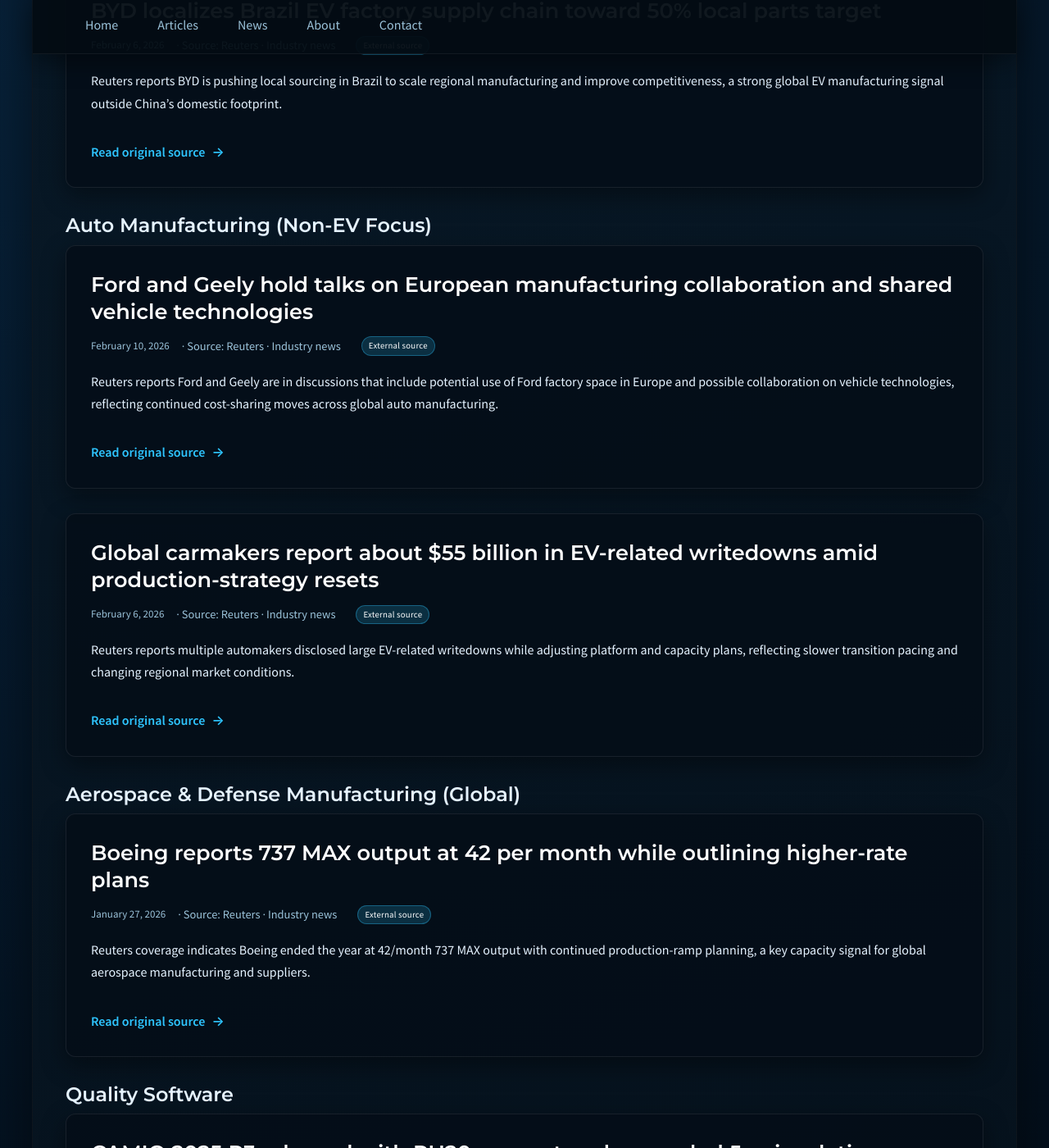
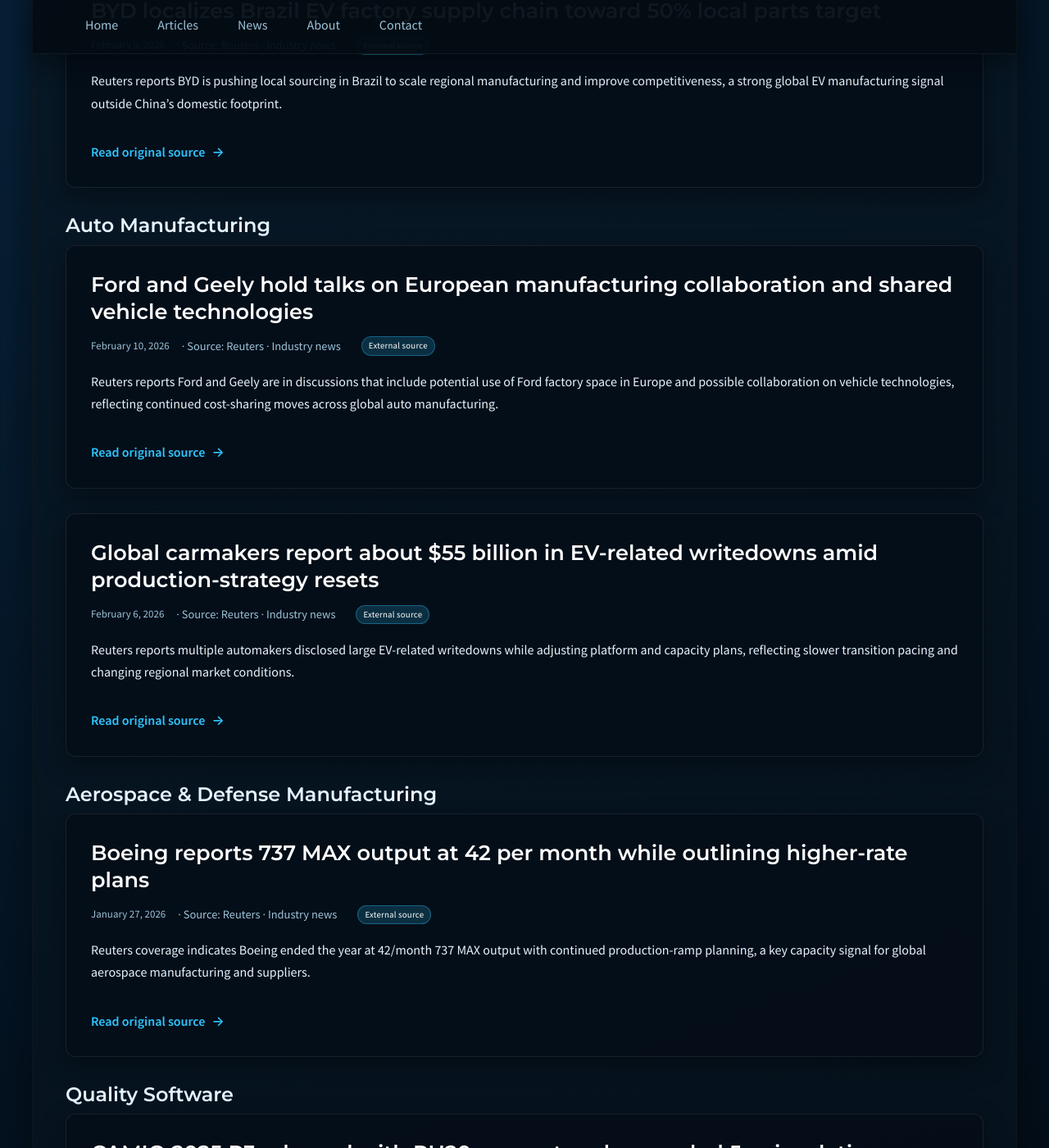
Before and after one commit to JohnForeman/MetrologyCentral, a Jekyll site: the page built from news.md, in a window 1280 px wide and 1400 px high, scrolled down 1070 px. Shown: the whole window at 82% size. Built offline with Jekyll 4.4.1, drawn with Linux system fonts in a browser that asks for light colours; some of the changed text lies outside the part shown.

Commit message:
Simplify news category titles

```diff
--- a/news.md
+++ b/news.md
@@ -46,7 +46,7 @@
 
 {% if ev_items and ev_items.size > 0 %}
   <section id="ev-manufacturing" class="news-category-section">
-    <h2>EV Manufacturing (Global)</h2>
+    <h2>EV Manufacturing</h2>
     <div class="post-list" id="news-list-ev">
       {% for item in ev_items %}
         <article class="post-preview news-item" data-kind="{{ item.kind | default: 'uncategorized' }}">
@@ -69,7 +69,7 @@
 
 {% if auto_items and auto_items.size > 0 %}
   <section id="auto-manufacturing" class="news-category-section">
-    <h2>Auto Manufacturing (Non-EV Focus)</h2>
+    <h2>Auto Manufacturing</h2>
     <div class="post-list" id="news-list-auto">
       {% for item in auto_items %}
         <article class="post-preview news-item" data-kind="{{ item.kind | default: 'uncategorized' }}">
@@ -92,7 +92,7 @@
 
 {% if aero_items and aero_items.size > 0 %}
   <section id="aerospace-defense-manufacturing" class="news-category-section">
-    <h2>Aerospace & Defense Manufacturing (Global)</h2>
+    <h2>Aerospace & Defense Manufacturing</h2>
     <div class="post-list" id="news-list-aero">
       {% for item in aero_items %}
         <article class="post-preview news-item" data-kind="{{ item.kind | default: 'uncategorized' }}">
```
